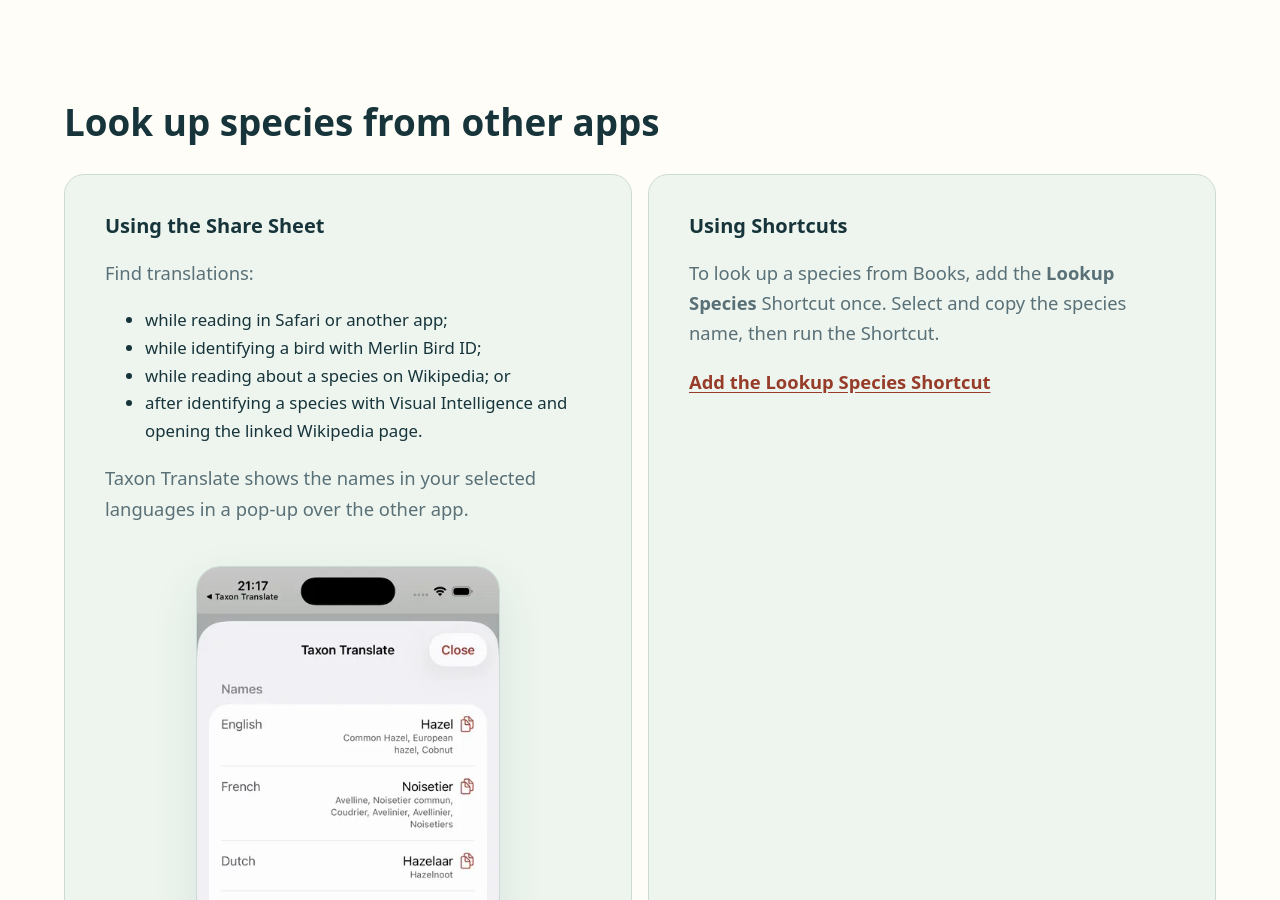
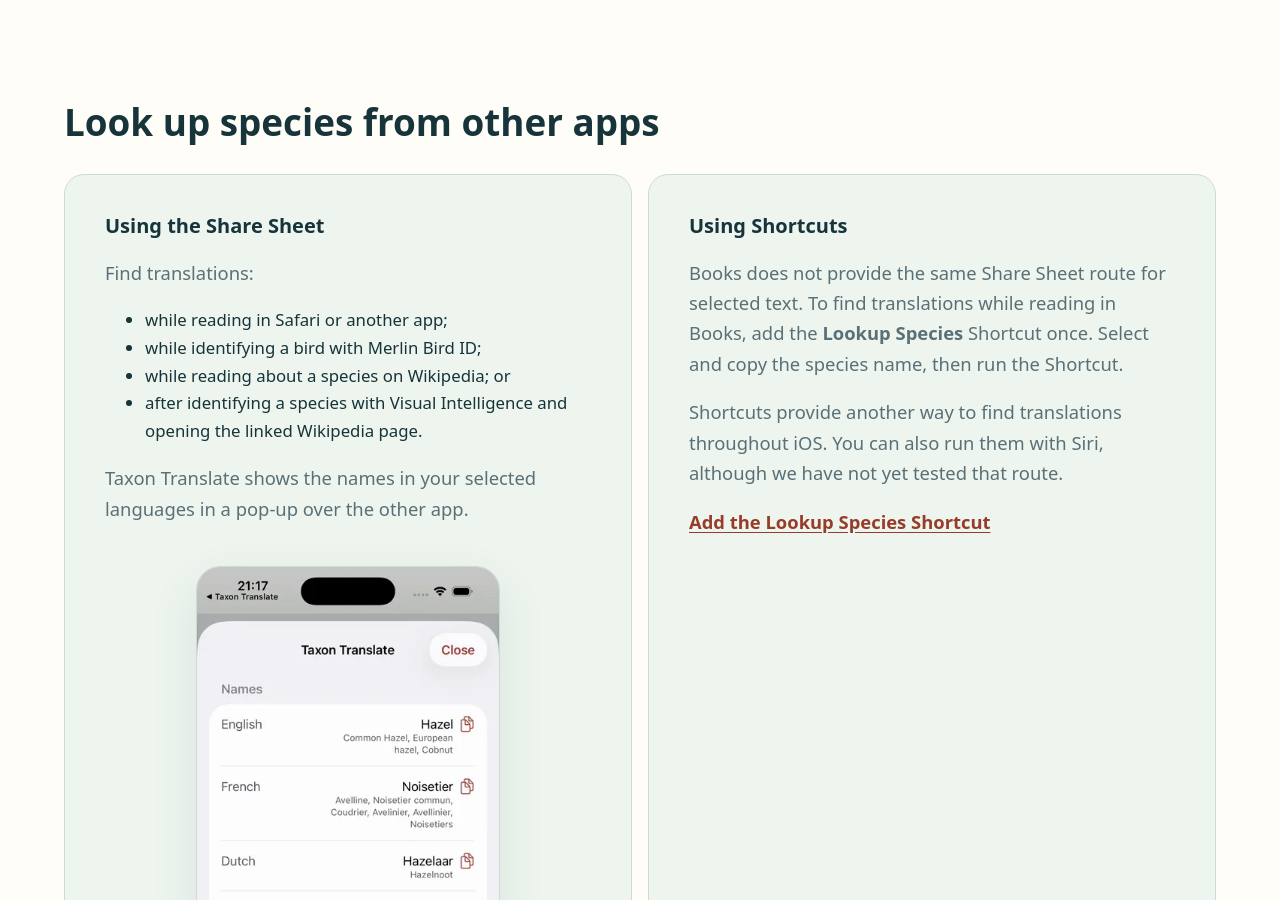
Before and after one commit to axel58170/taxon-site, a Jekyll site: the page built from website/index.md, in a window 1280 px wide and 900 px high, scrolled down 2032 px. Built offline with Jekyll 4.4.1, drawn with Linux system fonts in a browser that asks for light colours.

Commit message:
Explain Books and Shortcuts translation routes
Restore why Books needs a Shortcut, describe Shortcuts as a separate way to find translations, and qualify the untested Siri route.

```diff
--- a/website/index.md
+++ b/website/index.md
@@ -78,7 +78,9 @@
 
 ### Using Shortcuts {#shortcuts-title}
 
-To look up a species from Books, add the **Lookup Species** Shortcut once. Select and copy the species name, then run the Shortcut.
+Books does not provide the same Share Sheet route for selected text. To find translations while reading in Books, add the **Lookup Species** Shortcut once. Select and copy the species name, then run the Shortcut.
+
+Shortcuts provide another way to find translations throughout iOS. You can also run them with Siri, although we have not yet tested that route.
 
 <a class="text-link" href="https://www.icloud.com/shortcuts/3dcca758ad0d40aaa2f4c8d2ef2ec471">Add the Lookup Species Shortcut</a>
 
```
